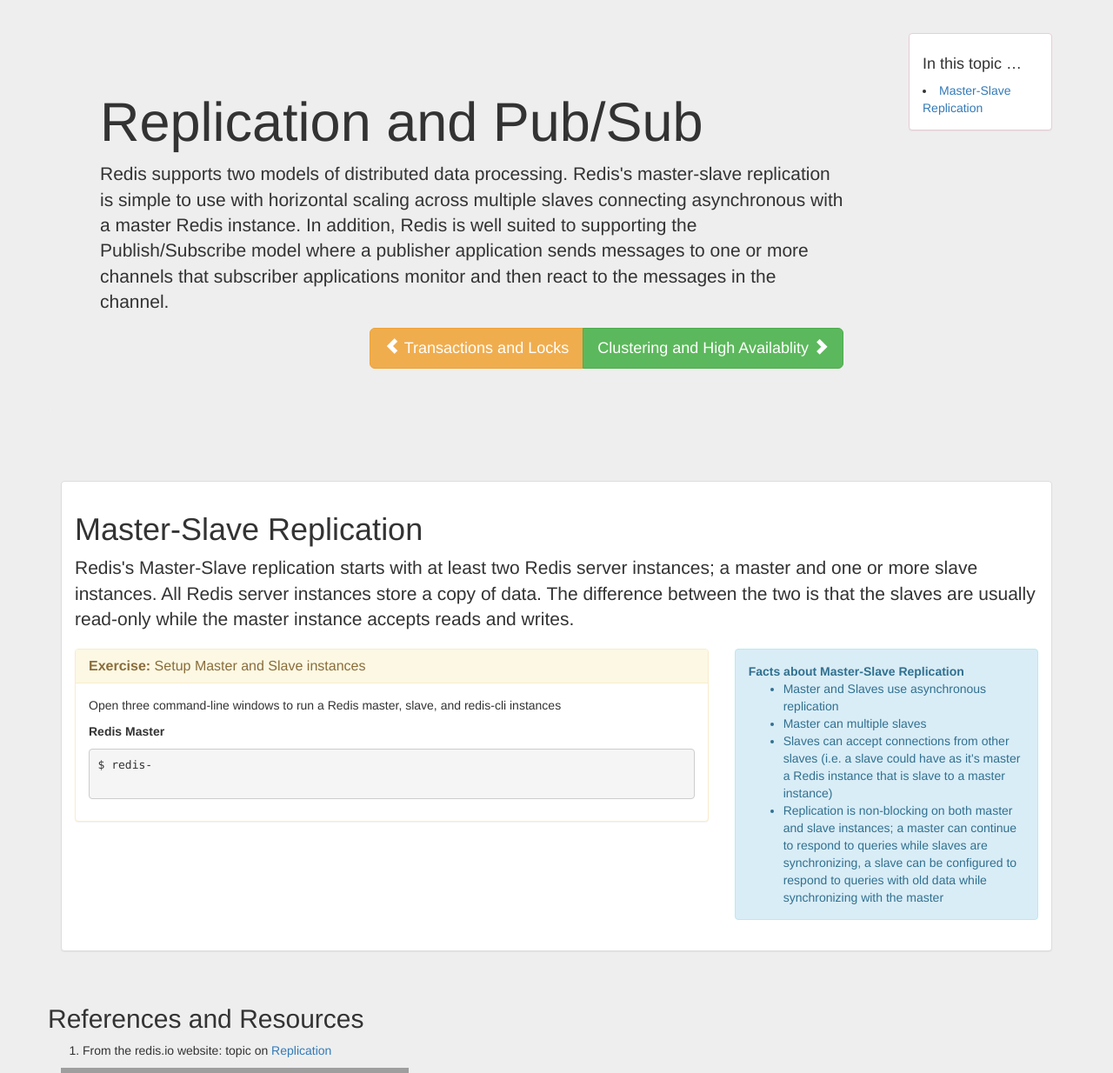
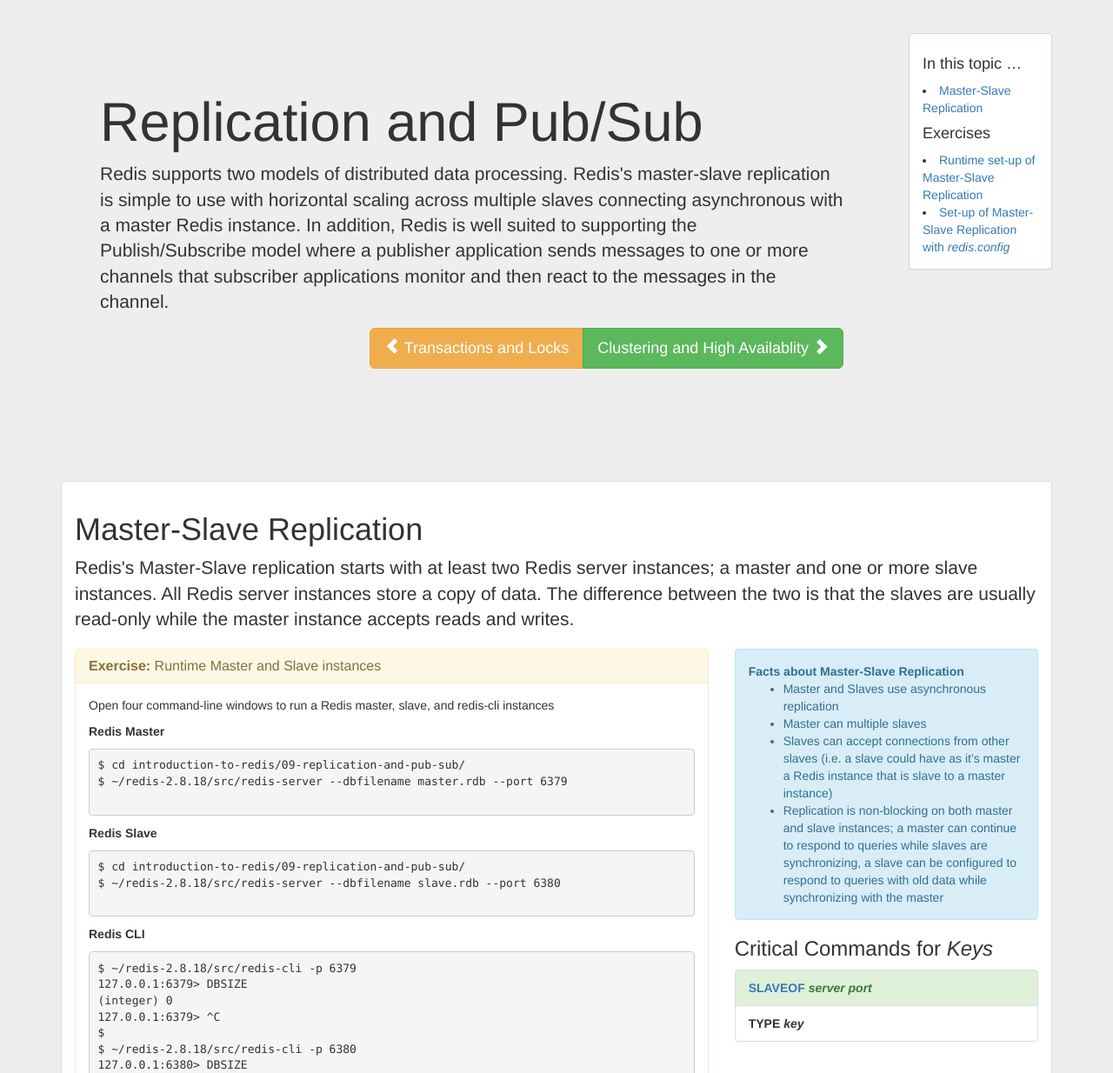
Before and after one commit to jermnelson/introduction-to-redis, a Flask app: page /replication-and-pubsub in a window 1280 px wide. Shown: the part 322-1556 px from the top of the page at 87% size. Run offline with Flask 2, Linux system fonts and the light colour scheme; some libraries are stand-ins or nearby versions; grey boxes are pictures that could not be loaded.

Commit message:
content addition

```diff
--- a/templates/replication-and-pubsub.html
+++ b/templates/replication-and-pubsub.html
@@ -21,6 +21,9 @@
      <div class="panel-body">
       <h4>In this topic &hellip;</h4>
       <li><a href="#ms-replication">Master-Slave Replication</a></li>
+      <h4>Exercises</h4>
+      <li><a href="#E1">Runtime set-up of Master-Slave Replication</a></li>
+      <li><a href="#E2">Set-up of Master-Slave Replication with <em>redis.config</em></a></li>
      </div>
    </div>
  </div>
@@ -38,17 +41,64 @@
      {# START Exercise #}
      <div class ="panel panel-warning">
       <div class="panel-heading">
-       <h3 class="panel-title"><a name="E1"></a><strong>Exercise:</strong> Setup Master and Slave instances</h3>
+       <h3 class="panel-title"><a name="E1"></a><strong>Exercise:</strong> Runtime Master and Slave instances</h3>
       </div>
       <div class="panel-body">
-       <p>Open three command-line windows to run a Redis master, slave, and redis-cli instances</p>
+       <p>Open four command-line windows to run a Redis master, slave, and redis-cli instances</p>
        <p><strong>Redis Master</strong></p>
        <pre>
-$ redis-
+$ cd introduction-to-redis/09-replication-and-pub-sub/
+$ ~/redis-2.8.18/src/redis-server --dbfilename master.rdb --port 6379
+       </pre>
+       <p><strong>Redis Slave</strong></p>
+       <pre>
+$ cd introduction-to-redis/09-replication-and-pub-sub/
+$ ~/redis-2.8.18/src/redis-server --dbfilename slave.rdb --port 6380
+       </pre>
+       <p><strong>Redis CLI</strong></p>
+       <pre>
+$ ~/redis-2.8.18/src/redis-cli -p 6379
+127.0.0.1:6379> DBSIZE
+(integer) 0
+127.0.0.1:6379> ^C
+$
+$ ~/redis-2.8.18/src/redis-cli -p 6380
+127.0.0.1:6380> DBSIZE
+(integer) 0
+127.0.0.1:6380> SLAVEOF localhost 6379
+OK
+127.0.0.1:6380> ^C
+$
+$ ~/redis-2.8.18/src/redis-cli -p 6379
+127.0.0.1:6379> HMSET Book:1 name "Infinite Jest" author "David Foster Wallace"
+OK
+127.0.0.1:6379> ^C
+$
+$ ~/redis-2.8.18/src/redis-cli -p 6380
+127.0.0.1:6380> KEYS *
+127.0.0.1:6380> KEYS *
+1) "Book:1"
+127.0.0.1:6380> HGETALL Book:1
+1) "name"
+2) "Infinite Jest"
+3) "author"
+4) "David Foster Wallace"
+127.0.0.1:6380> HSET Book:1 copyrightYear 1996
+(error) READONLY You can't write against a read only slave.
        </pre>
       </div>
      {# END Exercise #}
      </div>
+     {# START Exercise #}
+     <div class ="panel panel-warning">
+      <div class="panel-heading">
+       <h3 class="panel-title"><a name="E2"></a><strong>Exercise:</strong> Set-up of Master-Slave Replication with <em>redis.config</em></h3>
+      </div>
+      <div class="panel-body">
+      </div>
+     {# END Exercise #}
+     </div>
+
     </div>
     <div class="col-md-4">
      <div class="alert alert-info">
@@ -61,6 +111,15 @@ $ redis-
         synchronizing, a slave can be configured to respond to queries with old data while synchronizing with the master</li>
        </ul>
      </div>
+     <h3>Critical Commands for <em>Keys</em></h3>
+     <ul class="list-group">
+      <li class="list-group-item list-group-item-success">
+       <strong><a href="http://redis.io/commands/slaveof">SLAVEOF</a> <em>server</em> <em>port</em></strong>
+      </li>
+      <li class="list-group-item">
+       <strong>TYPE <em>key</em></strong>
+      </li>
+     </ul>
     </div>
   </div>
  </div>
```
